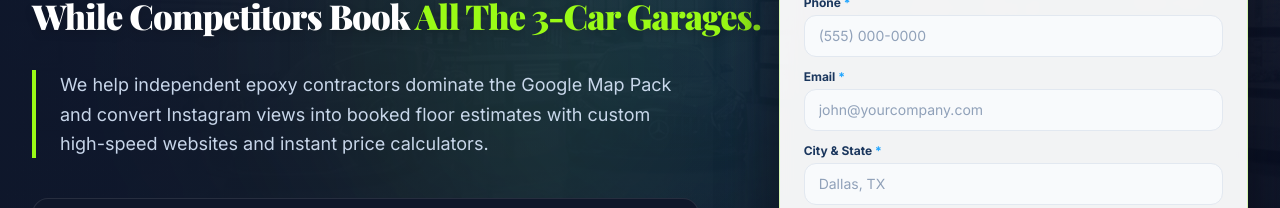
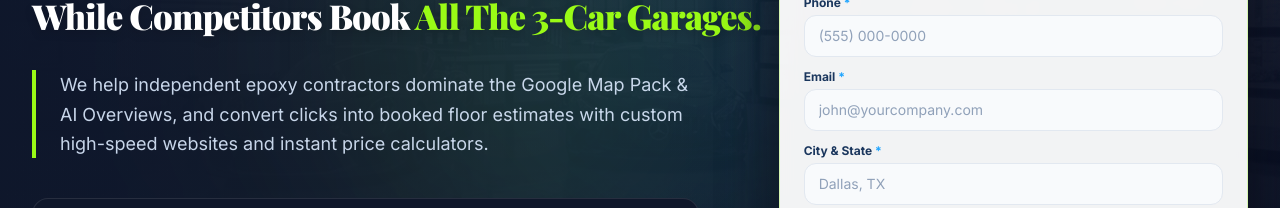
Before and after one commit to mahabubkabir40-ai/multipro-digital, a Next.js app: page / in a window 1280 px wide. Shown: the part 334-542 px from the top of the page. Built offline with nearby package versions, Linux system fonts and the light colour scheme; a web font is replaced by a local one.

Commit message:
Update hero subtitle to include Google Map Pack & AI Overviews

```diff
--- a/src/components/Hero.tsx
+++ b/src/components/Hero.tsx
@@ -55,7 +55,7 @@ export default function Hero() {
             </h1>
 
             <p className="mt-4 text-sm sm:text-base md:text-lg text-blue-100/90 w-full sm:max-w-2xl font-sans leading-relaxed mb-8 sm:mb-10 border-l-4 border-brand-lime pl-4 sm:pl-6">
-              We help independent epoxy contractors dominate the Google Map Pack and convert Instagram views into booked floor estimates with custom high-speed websites and instant price calculators.
+              We help independent epoxy contractors dominate the Google Map Pack &amp; AI Overviews, and convert clicks into booked floor estimates with custom high-speed websites and instant price calculators.
             </p>
 
             {/* CTA Button visible on mobile when form is below */}
```
